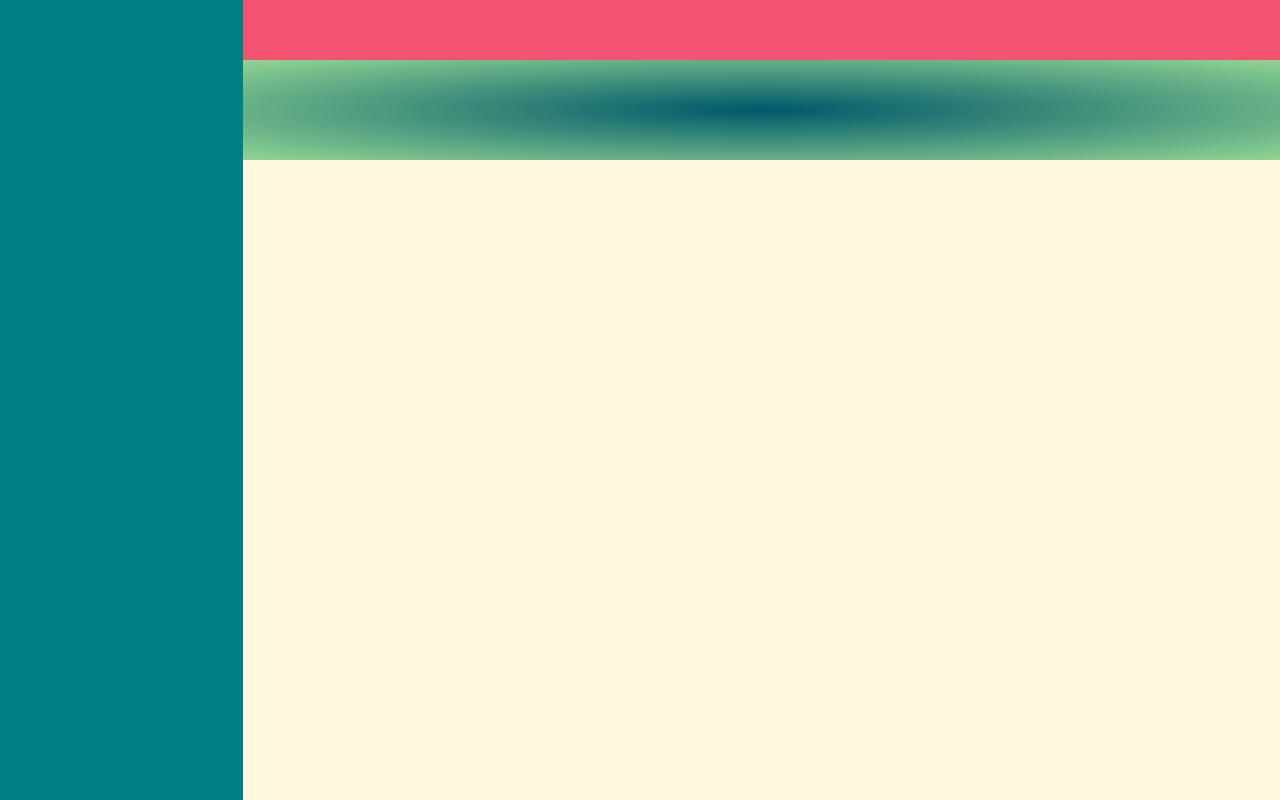
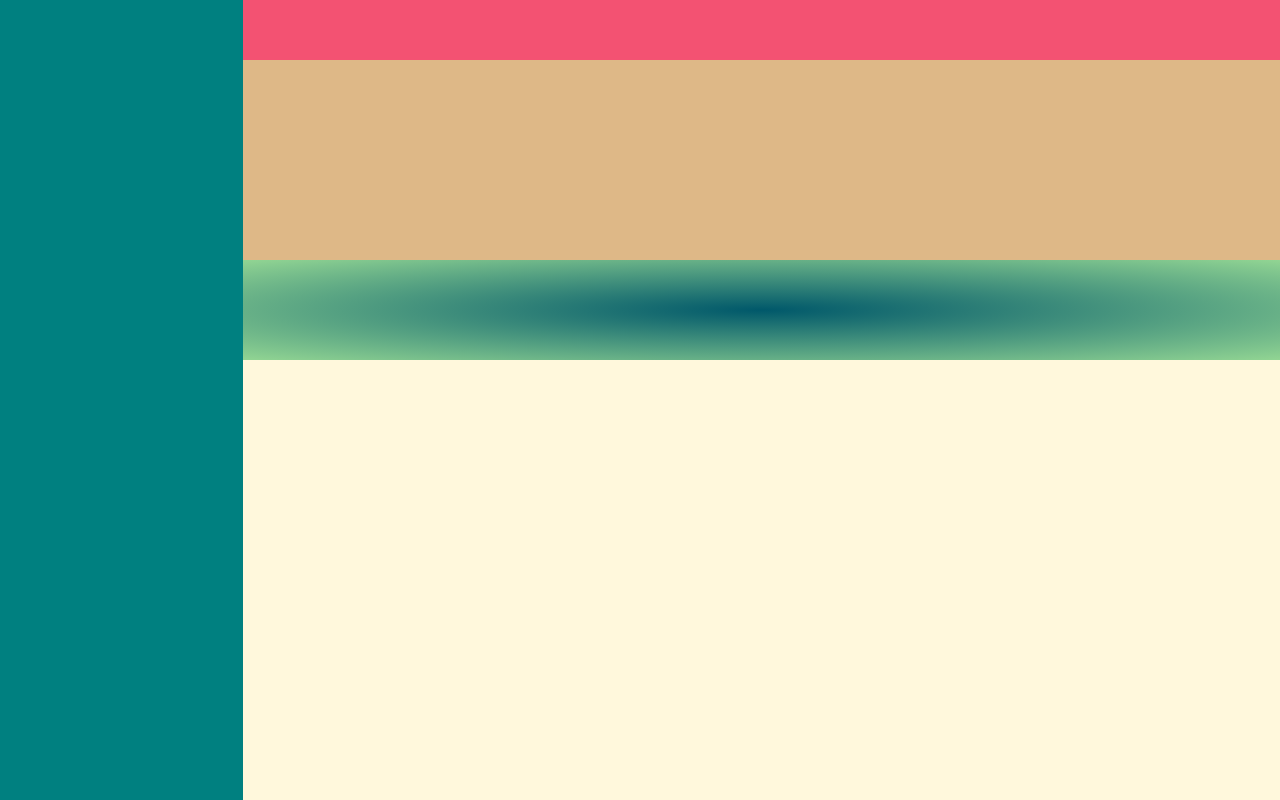
Before and after one commit to Soe-Hok-Gie/admin-dashboard, a React (Create React App) app: page /home in a window 1280 px wide. Built offline with nearby package versions, Linux system fonts and the light colour scheme.

Commit message:
styling component WrapperBox yang akan kita jadikan sebagai card

```diff
--- a/src/components/Home.jsx
+++ b/src/components/Home.jsx
@@ -22,7 +22,11 @@ const Search = styled.div`
     width: 100%;
     height: 60px;
 `;
-const WrapperBox = styled.div``;
+const WrapperBox = styled.div`
+    background-color: burlywood;
+    width: 100%;
+    height: 200px;
+`;
 const WrapperContent = styled.div``;
 const WrapperFooter = styled.div`
  width: 100%;
```
